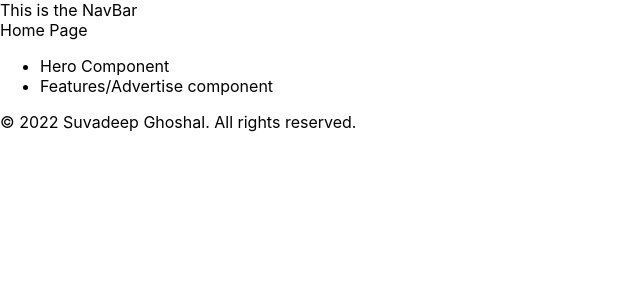
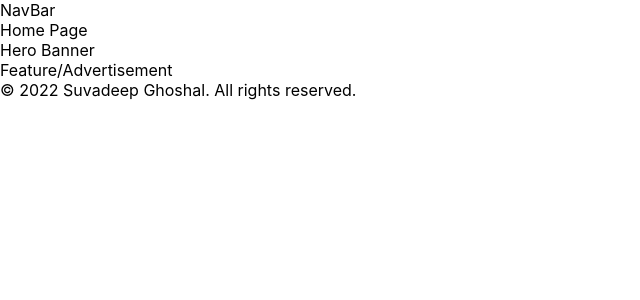
Before and after one commit to suvadeepghoshal/personal-website, a Next.js app: page / in a window 1280 px wide. Shown: the top 300 px of the page, without its empty margins (0-640 px from the left). Built offline with nearby package versions, Linux system fonts and the light colour scheme.

Commit message:
layout of the home page

```diff
--- /dev/null
+++ b/components/Feature/feature.js
@@ -0,0 +1,5 @@
+const Feature = () => {
+  return <div>Feature/Advertisement</div>;
+};
+
+export default Feature;
--- /dev/null
+++ b/components/Hero/hero.js
@@ -0,0 +1,5 @@
+const Hero = () => {
+  return <div>Hero Banner</div>;
+};
+
+export default Hero;
--- a/components/Navbar/navbar.js
+++ b/components/Navbar/navbar.js
@@ -1,5 +1,5 @@
 const Navbar = (props) => {
   const { paths } = props;
-  return <div>This is the NavBar</div>;
+  return <div>NavBar</div>;
 };
 export default Navbar;
--- a/pages/index.js
+++ b/pages/index.js
@@ -1,3 +1,5 @@
+import Feature from '../components/Feature/feature';
+import Hero from '../components/Hero/hero';
 import Section from '../components/Layout/section';
 import StorageService from '../services/storageService';
 
@@ -7,10 +9,8 @@ export default function Home() {
   return (
     <Section>
       <div>Home Page</div>
-      <ul>
-        <li>Hero Component</li>
-        <li>Features/Advertise component</li>
-      </ul>
+      <Hero />
+      <Feature />
     </Section>
   );
 }
```
